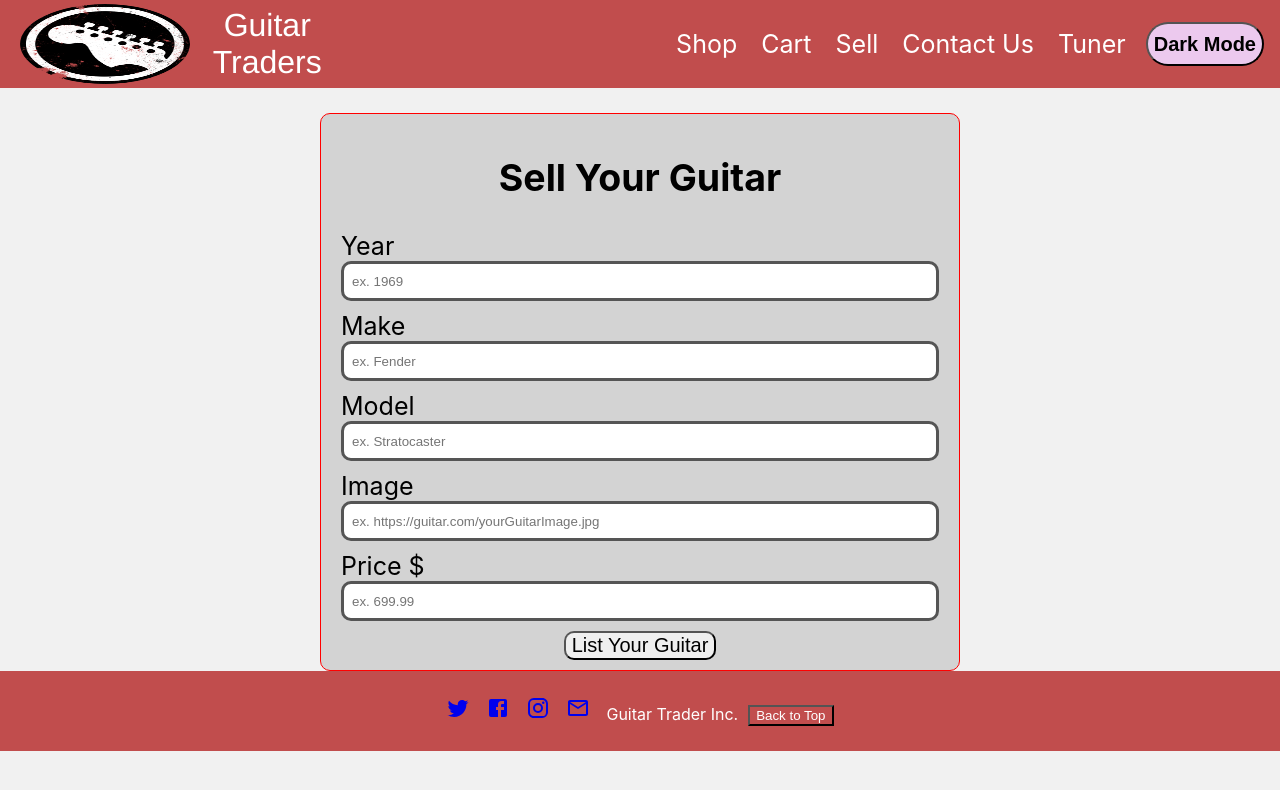
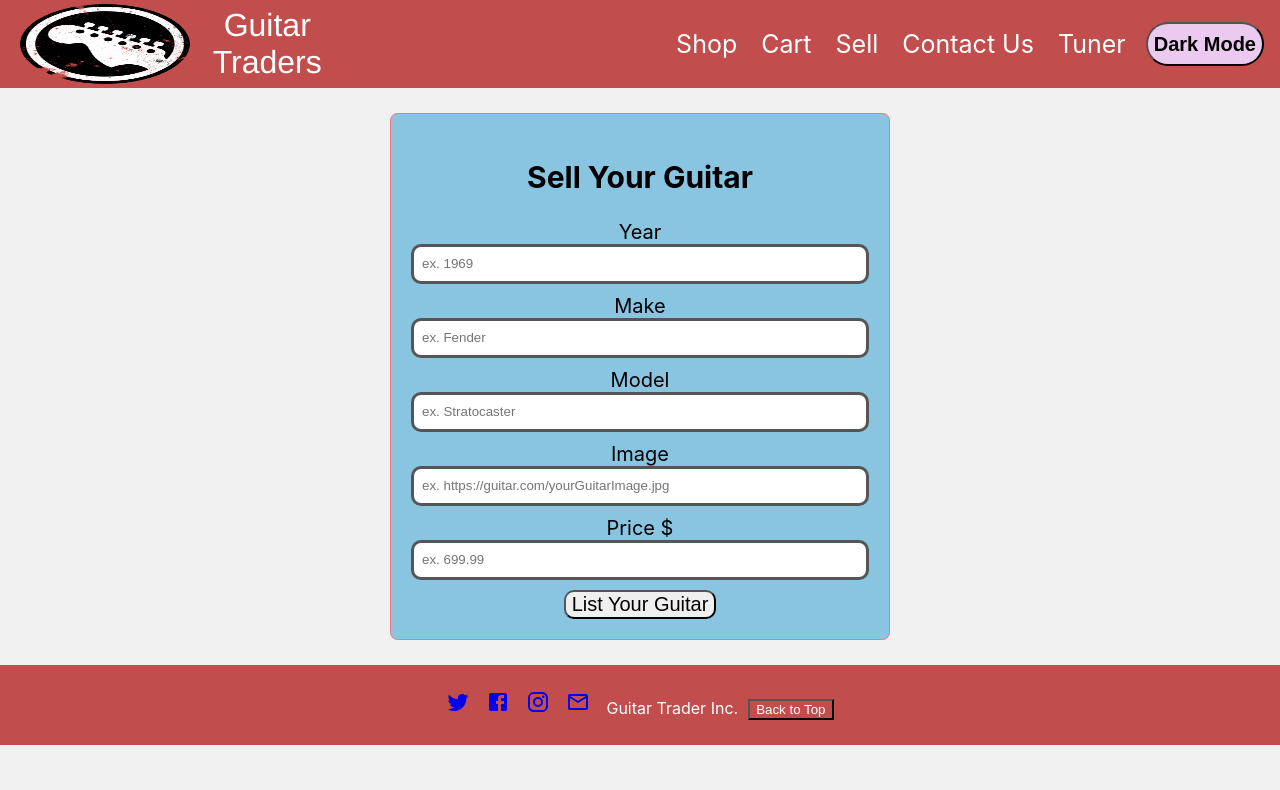
Before and after one commit to riverferguson/phase-2-project, a React (Create React App) app in the folder phase-2-project/: page /guitars/new in a window 1280 px wide. Shown: the top 790 px of the page. Built offline with nearby package versions, Linux system fonts and the light colour scheme; data requests are answered from the project's data file.

Commit message:
restyle guitar form

```diff
--- a/phase-2-project/src/components/Contact.css
+++ b/phase-2-project/src/components/Contact.css
@@ -1,7 +1,7 @@
 .contact-us {
     background-color: #89C4E1;
     padding: 20px;
-    border: 1px solid #ccc;
+    border: 1px solid #fa7777;
     border-radius: 7.5px;
     max-width: 500px;
     margin: 25px auto 25px;
--- a/phase-2-project/src/components/GuitarForm.css
+++ b/phase-2-project/src/components/GuitarForm.css
@@ -1,16 +1,24 @@
 .formContainer {
-  border-radius: 10px;
+  /* border-radius: 10px;
   border: 1px solid #ccc;
   border-color: red;
   padding: 10px 20px;
-  margin: 25px auto 0;
+  margin: auto;
   text-align: left;
   width: 50%;
   background-color: lightgray;
   color: black;
   font-size: 25px;
   position: relative;
-  width: 50%;
+  width: 50%; */
+  background-color: #89C4E1;
+  padding: 20px;
+  border: 1px solid #fa7777;
+  border-radius: 7.5px;
+  max-width: 500px;
+  margin: 25px auto 25px;
+  text-align: center;
+  font-size: 20px;
 }
 
 .formContainer h2 {
@@ -35,6 +43,11 @@
   text-align: center;
 }
 
+.listButton:hover {
+  background-color: #FEFF86;
+  color: black;
+}
+
 .label {
   padding: 12px 12px 12px 0;
   display: inline-block;
```
